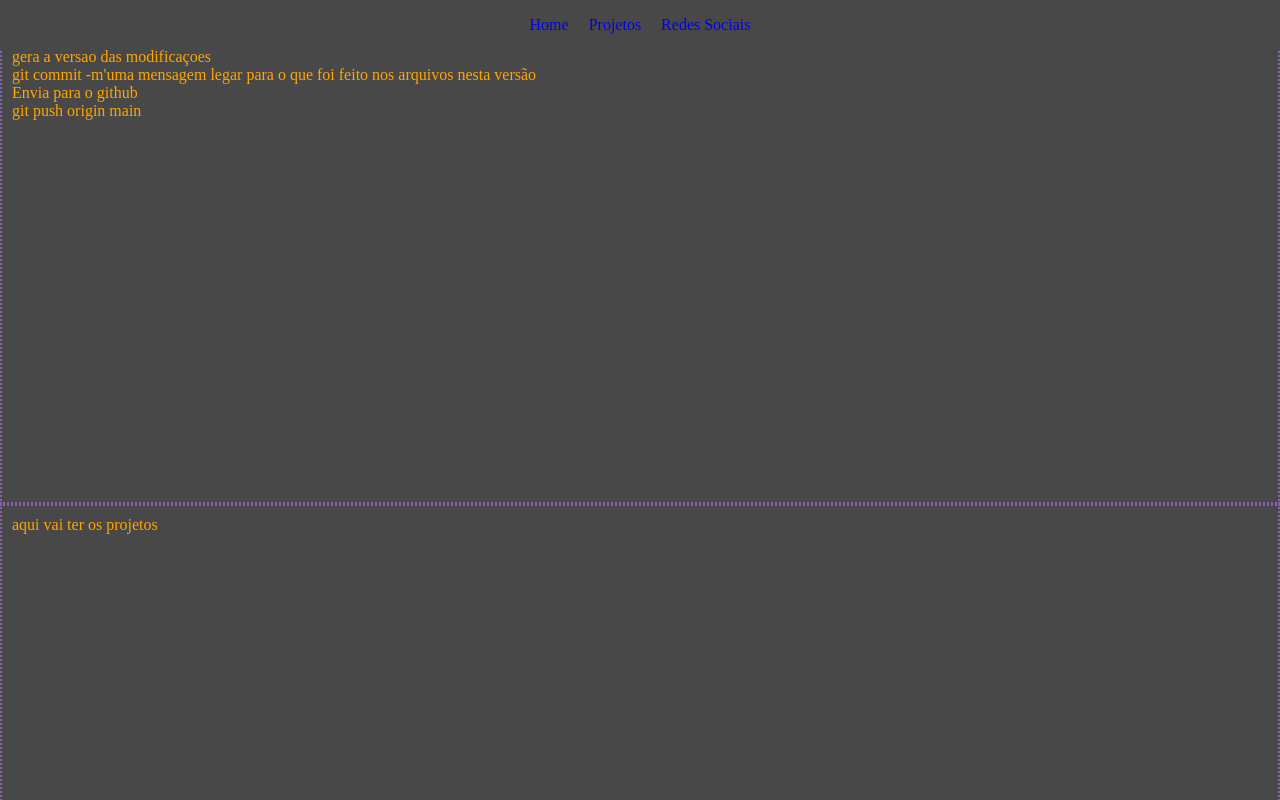
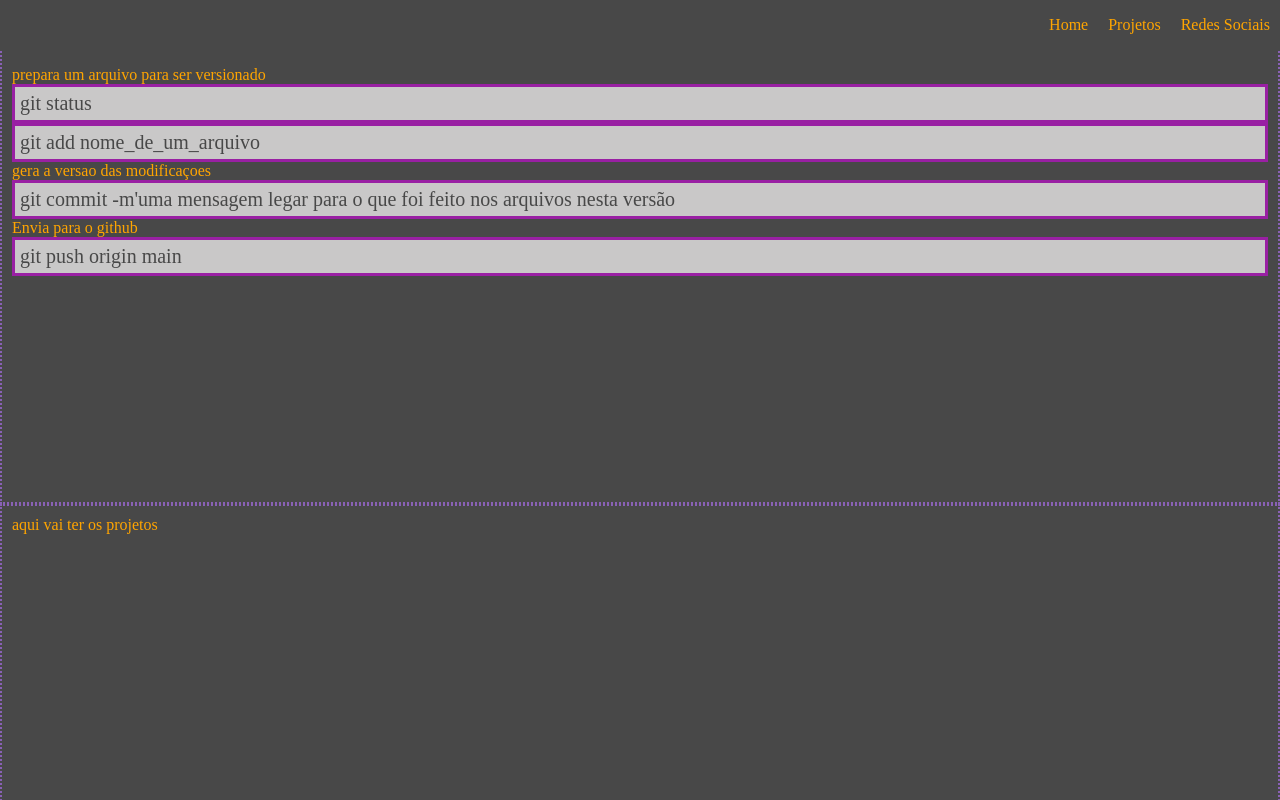
Before and after one commit to rafeolll/rafeolll.github.io, a plain HTML site: page index.html in a window 1280 px wide. Shown: the top 800 px of the page. Drawn offline with Linux system fonts and the light colour scheme.

Commit message:
alteração no css

```diff
--- a/assets/css/meu_estilo.css
+++ b/assets/css/meu_estilo.css
@@ -1,54 +1,43 @@
 *{
-    margin: auto    0   ;
+    margin: 0;
+    padding: 0;
 }
-
-
-
-nav
-{
+nav {
     height: 50px;
     background-color: #484848;
     color: #c8c8c8;
     display: flex;
-    align-items:center ;
-    justify-content: center;
+    align-items: center;
+    justify-content: end;
     list-style-type: none;
     overflow: hidden;
     position: fixed;
     top: 0;
     width: 100%;
 }
-
-nav li
-{
-    padding: 10px;
-    display: flex;
-    align-items: flex-end;
+nav li{
+ padding: 10px;
+}
+a {
+    text-decoration: none;
+    color: orange
 }
 
-a
-{
-    text-decoration: none;
+a:hover{
+    color: #8961b5;
+}
+section{
+    min-height: 480px;
+    background-color: #484848;
+    color:orange;
+    padding: 10px;
+    border: 2px dotted #8961b5
 }
 
-a:hover
-{
-    text-decoration: none;
-    color: pink;
+.comando-git{
+    padding: 5px;
+    font-size: 1.25rem;
+    border: 3px solid #9920a3;
+    background-color: #c9c8c8;
+    color: #484848;
 }
-
-section
-{
-    min-height: 480px;
-    background-color: #484848;
-    color: orange;
-    padding: 10px;
-    border: 2px dotted #8961b5;
-
-}
-
-section:hover
-{
-    background-color: #181818;
-    color: rgb(255, 188, 63);
-}
--- a/index.html
+++ b/index.html
@@ -19,7 +19,11 @@
     </nav>
     <div class="conteudo">
         <section id="home">
+            <br><br><br>
             <p> prepara um arquivo para ser versionado</p>
+            <p class="comando-git">
+                git status
+            </p>
             <p class="comando-git">
                 git add nome_de_um_arquivo
             </p>
```
